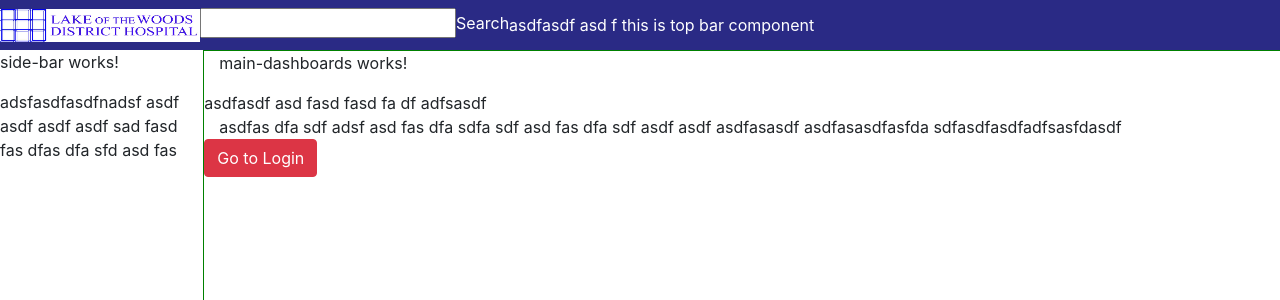
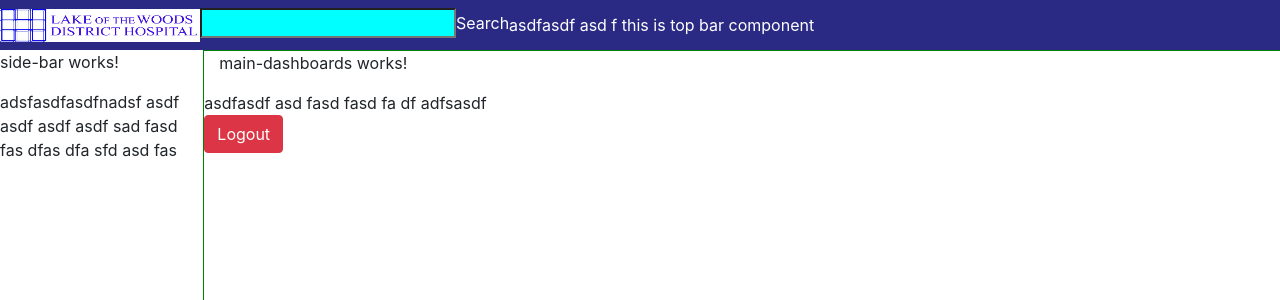
Before and after one commit to usmanFarooq460/HMS, an Angular app: page / in a window 1280 px wide. Shown: the top 300 px of the page. Built offline with nearby package versions, Linux system fonts and the light colour scheme; no server answers; sample sign-in values are in the browser's storage.

Commit message:
now almost ready to design

```diff
--- a/src/app/Accounts/auth/accounts.service.ts
+++ b/src/app/Accounts/auth/accounts.service.ts
@@ -1,4 +1,4 @@
-import { HttpClient } from '@angular/common/http';
+import { HttpClient, HttpHeaders } from '@angular/common/http';
 import { Injectable } from '@angular/core';
 import { environment} from './../../../environments/environment'
 
@@ -6,11 +6,13 @@ import { environment} from './../../../environments/environment'
   providedIn: 'root'
 })
 export class AccountsService {
+  header = new HttpHeaders({ 'Content-Type': 'application/json' });
+  ApiUrl = environment.apiUrl;
+  constructor(private http: HttpClient) {}
 
-  apiUrl=environment.apiUrl
-  constructor(private http:HttpClient) { }
-  // admin/getAll
-  getAllAdmins(){
-    return this.http.get<any>(this.apiUrl+"admin/getAll")
+  getAdmin() {
+    return this.http.get<any>(this.ApiUrl + 'admin/getAll', {
+      headers: this.header,
+    });
   }
 }
--- a/src/app/Accounts/auth/login/login.component.ts
+++ b/src/app/Accounts/auth/login/login.component.ts
@@ -1,7 +1,7 @@
 import { Component, OnInit } from '@angular/core';
 import { FormBuilder, Validators } from '@angular/forms';
 import { Router } from '@angular/router';
-import { LoginService } from './login.service';
+import { AccountsService } from '../accounts.service';
 
 @Component({
   selector: 'app-login',
@@ -9,8 +9,9 @@ import { LoginService } from './login.service';
   styleUrls: ['./login.component.scss'],
 })
 export class LoginComponent implements OnInit {
+  isLoggedIn:boolean=false
   loginForm: any;
-  constructor(private service: LoginService, private formBuilder: FormBuilder,private router:Router) {
+  constructor(private service: AccountsService, private formBuilder: FormBuilder,private router:Router) {
     this.loginForm = this.formBuilder.group({
       userName: ['', Validators.required],
       pasword: ['', Validators.required],
@@ -18,6 +19,7 @@ export class LoginComponent implements OnInit {
   }
   ngOnInit(): void {
     this.adminGetAll();
+    this.checkingIsLoggedIn()
     console.log('date , ', new Date().toLocaleString());
   }
 
@@ -37,9 +39,18 @@ export class LoginComponent implements OnInit {
     if (this.loginForm.value.pasword == pass) {
       console.log('Loged in ');
       localStorage.setItem('isLoggedIn', 'true');
-      this.router.navigate(["/Pharmacy/main"])
+      this.router.navigate(["/"])
     } else {
       localStorage.setItem('isLoggedIn', 'true');
     }
   }
+
+  checkingIsLoggedIn() {
+    this.isLoggedIn =
+      localStorage.getItem('isLoggedIn') == 'true' ? true : false;
+    if (this.isLoggedIn == true) {
+      this.router.navigate(['/']);
+    }
+  }
+
 }
--- a/src/app/Accounts/auth/login/login.service.ts
+++ /dev/null
@@ -1,18 +0,0 @@
-import { HttpClient, HttpHeaders } from '@angular/common/http';
-import { Injectable } from '@angular/core';
-import { environment } from 'src/environments/environment';
-
-@Injectable({
-  providedIn: 'root',
-})
-export class LoginService {
-  header = new HttpHeaders({ 'Content-Type': 'application/json' });
-  ApiUrl = environment.apiUrl;
-  constructor(private http: HttpClient) {}
-
-  getAdmin() {
-    return this.http.get<any>(this.ApiUrl + 'admin/getAll', {
-      headers: this.header,
-    });
-  }
-}
--- a/src/app/Accounts/auth/signup/signup.component.ts
+++ b/src/app/Accounts/auth/signup/signup.component.ts
@@ -10,18 +10,7 @@ export class SignupComponent implements OnInit {
   constructor(private service: AccountsService) {}
 
   ngOnInit(): void {
-    this.GetAdminList();
-  }
-
-  GetAdminList() {
-    this.service.getAllAdmins().subscribe(
-      (resp) => {
-        console.log('admin list: ', resp);
-      },
-      (err) => {
-        console.log('error occured during fetching data :', err);
-      }
-    );
+    // this.GetAdminList();
   }
 
 
--- a/src/app/app-main/dashboards/dashboards-routing.module.ts
+++ b/src/app/app-main/dashboards/dashboards-routing.module.ts
@@ -1,7 +1,10 @@
 import { NgModule } from '@angular/core';
 import { RouterModule, Routes } from '@angular/router';
 import { MainDashboardsComponent } from './main-dashboards/main-dashboards.component';
-const routes: Routes = [{ path: '', component: MainDashboardsComponent }];
+
+const routes: Routes = [
+  { path: '', component: MainDashboardsComponent }
+];
 
 @NgModule({
   imports: [RouterModule.forChild(routes)],
--- a/src/app/app-main/dashboards/main-dashboards/main-dashboards.component.html
+++ b/src/app/app-main/dashboards/main-dashboards/main-dashboards.component.html
@@ -2,11 +2,7 @@
 <div class="row">
     asdfasdf asd fasd fasd fa df adfsasdf
     <div class="col-md-12">
-        asdfas dfa sdf adsf asd fas dfa sdfa sdf asd fas dfa sdf asdf
-        asdf
-        asdfasasdf
-        asdfasasdfasfda
-        sdfasdfasdfadfsasfdasdf
+
     </div>
-    <button class="btn btn-danger" (click)="logOut()" >Go to Login</button>
+    <button class="btn btn-danger" (click)="logOut()" >Logout</button>
 </div>
--- a/src/app/app-main/dashboards/main-dashboards/main-dashboards.component.ts
+++ b/src/app/app-main/dashboards/main-dashboards/main-dashboards.component.ts
@@ -15,10 +15,11 @@ export class MainDashboardsComponent implements OnInit {
   }
 
   checkingIsLoggedIn() {
+    console.log('chcking ofr logged in in dashboard');
+
     this.isLoggedIn =
       localStorage.getItem('isLoggedIn') == 'true' ? true : false;
-    if (this.isLoggedIn == true) {
-    } else {
+    if (this.isLoggedIn == false) {
       this.router.navigate(['/accounts/login']);
     }
   }
--- a/src/app/layout/top-bar/top-bar.component.html
+++ b/src/app/layout/top-bar/top-bar.component.html
@@ -6,8 +6,8 @@
           alt="HMS Logo">
       </div>
       <div class="search">
-        <div class="inout">
-          <input type="text" name="search" id="search">
+        <div class="input">
+          <input class="search-input" type="text" name="search" id="search">
           <label for="search">Search</label>
         </div>
       </div>
--- a/src/app/layout/top-bar/top-bar.component.scss
+++ b/src/app/layout/top-bar/top-bar.component.scss
@@ -3,5 +3,12 @@
 .main-top {
   background-color: $themeBackgroundColor;
   color: $text_color_on_Background;
-    // border: 1px solid rgb(140, 5, 5);
 }
+.search {
+  .input {
+    // background-color;
+    .search-input{
+      background-color: aqua;
+    }
+  }
+}
--- a/src/app/main-layout-design/main-layout-design.component.ts
+++ b/src/app/main-layout-design/main-layout-design.component.ts
@@ -17,6 +17,7 @@ export class MainLayoutDesignComponent implements OnInit {
   constructor(private router: Router) {}
   ngOnInit(): void {
     this.checkingRouteChange();
+    this.isLoggedIn == false ? this.router.navigate(['/accounts/login']) : '';
   }
   checkingRouteChange() {
     this.router.events.subscribe((event: Event) => {
```
